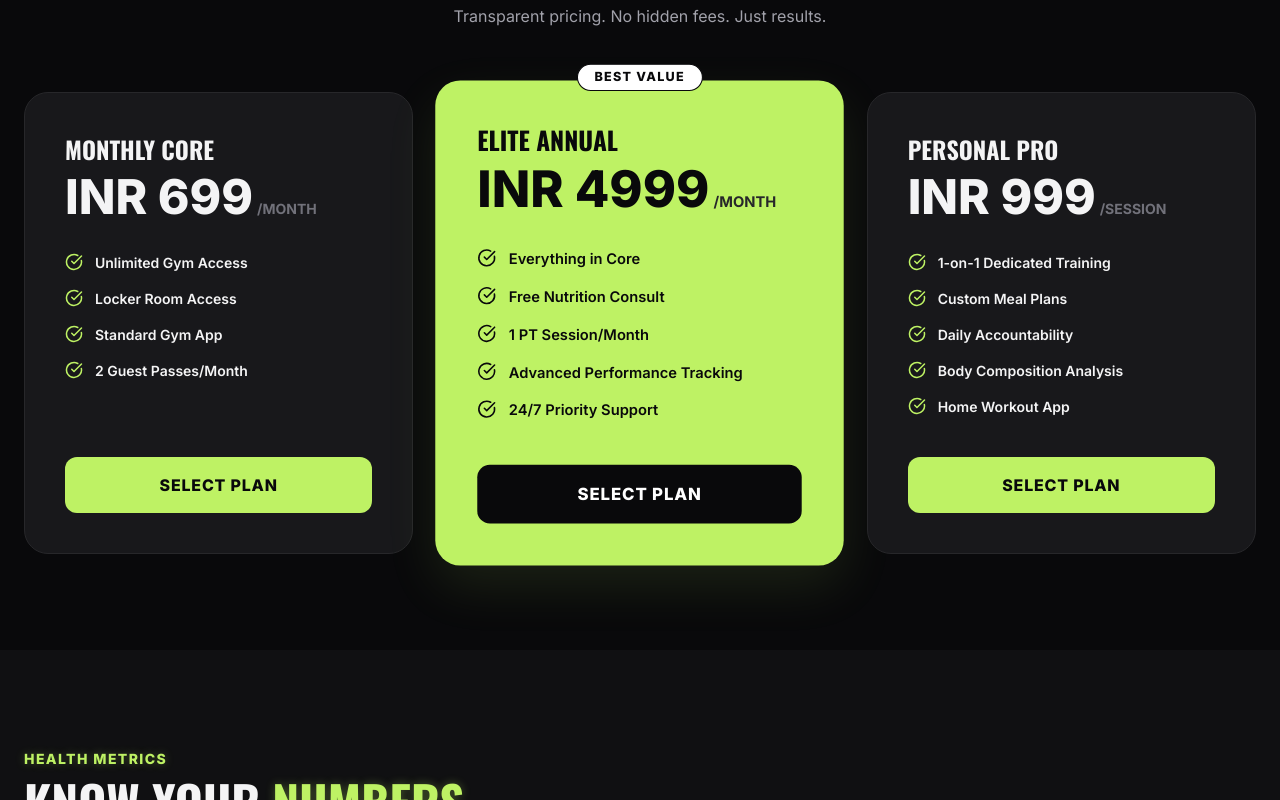
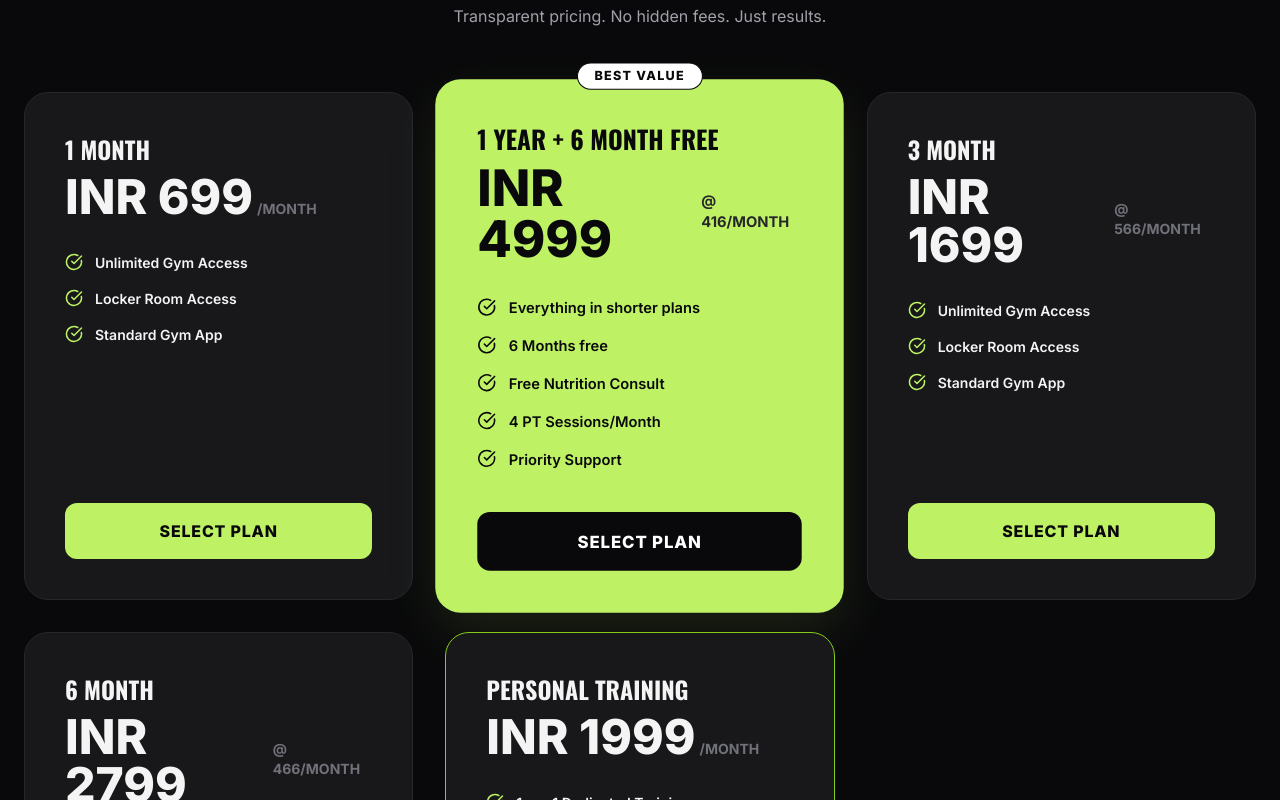
Before and after one commit to Vanshprocoder/nf, a React (Vite) app: page / in a window 1280 px wide. Shown: the part 3940-4740 px from the top of the page. Built offline with nearby package versions, Linux system fonts and the light colour scheme.

Commit message:
Update pricing plans with new names and features

```diff
--- a/constants.tsx
+++ b/constants.tsx
@@ -64,25 +64,42 @@ export const TRAINERS: Trainer[] = [
 export const PRICING_PLANS: PricingPlan[] = [
   {
     id: '1',
-    name: 'Monthly Core',
+    name: '1 Month',
     price: 'INR 699',
-    duration: '/month',
-    features: ['Unlimited Gym Access', 'Locker Room Access', 'Standard Gym App', '2 Guest Passes/Month']
+    duration: '/Month',
+    features: ['Unlimited Gym Access', 'Locker Room Access', 'Standard Gym App']
   },
   {
     id: '2',
-    name: 'Elite Annual',
+    name: '1 Year + 6 Month Free',
     price: 'INR 4999',
-    duration: '/month',
+    duration: '@ 416/month',
     isPopular: true,
-    features: ['Everything in Core', 'Free Nutrition Consult', '1 PT Session/Month', 'Advanced Performance Tracking', '24/7 Priority Support']
+    features: ['Everything in shorter plans', '6 Months free' ,'Free Nutrition Consult', '4 PT Sessions/Month', 'Priority Support']
   },
   {
     id: '3',
-    name: 'Personal Pro',
-    price: 'INR 999',
-    duration: '/session',
-    features: ['1-on-1 Dedicated Training', 'Custom Meal Plans', 'Daily Accountability', 'Body Composition Analysis', 'Home Workout App']
+    name: '3 Month',
+    price: 'INR 1699',
+    duration: '@ 566/month',
+    features: ['Unlimited Gym Access', 'Locker Room Access', 'Standard Gym App']
+  },
+
+  {
+    id: '4',
+    name: '6 Month',
+    price: 'INR 2799',
+    duration: '@ 466/month',
+
+    features: ['Unlimited Gym Access', 'Locker Room Access', 'Standard Gym App']
+  },
+  {
+    id: '5',
+    name: 'Personal Training',
+    price: 'INR 1999',
+    duration: '/month',
+    isPersonal: true,
+    features: ['1-on-1 Dedicated Training', 'Custom Meal Plans', 'Daily Accountability', 'Body Composition Analysis']
   }
 ];
 
```
